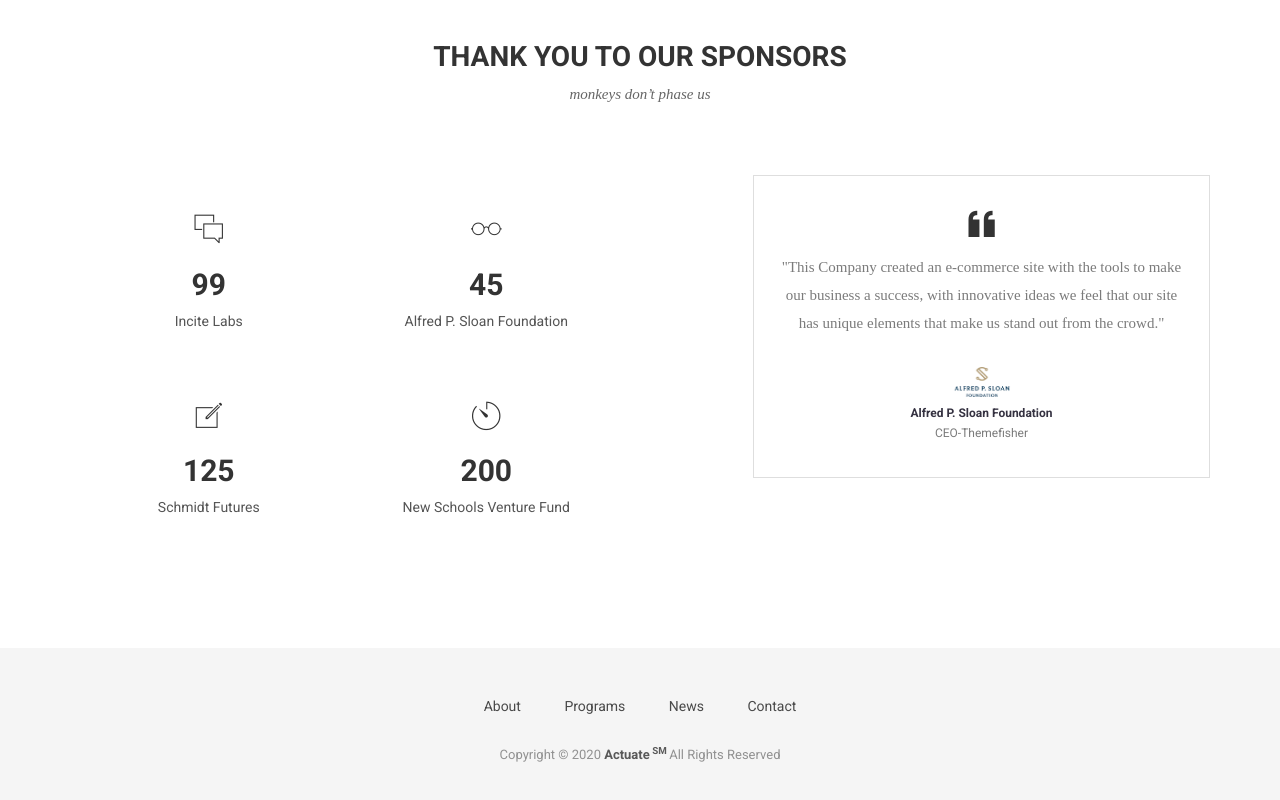
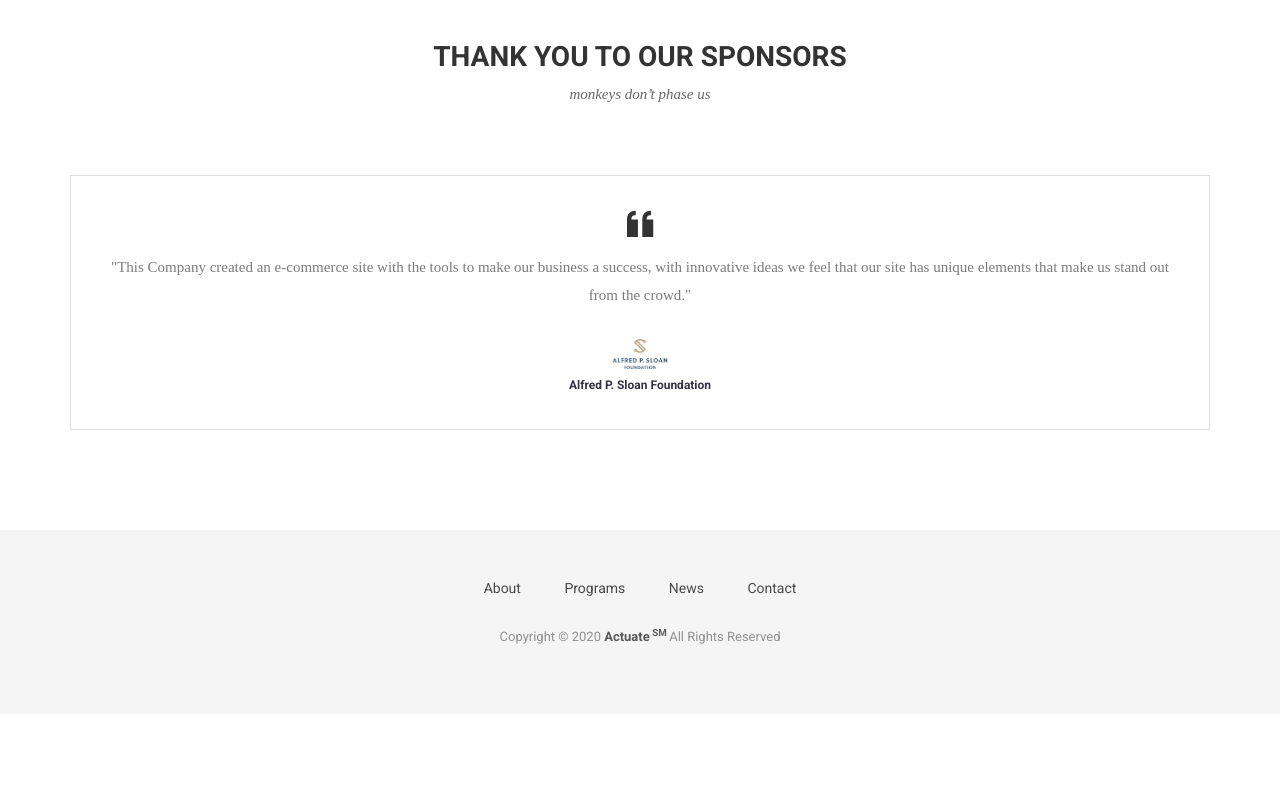
Before and after one commit to testuation/testuation.github.io, a plain HTML site: page index.html in a window 1280 px wide. Shown: the part 1611-2411 px from the top of the page. After the commit the page ends 2325 px from the top, so only its background shows below. Drawn offline with Linux system fonts and the light colour scheme; some packages are replaced by stand-ins of ours; a web font is replaced by a local one.

Commit message:
- testimonial change

```diff
--- a/index.html
+++ b/index.html
@@ -182,38 +182,7 @@
       </div>
     </div>
     <div class="row">
-      <div class="col-md-6">
-        <div class="block">
-          <ul class="counter-box clearfix">
-
-            <li class="counter-item">
-              <i class="ion-ios-chatboxes-outline"></i>
-              <h4 class="count" data-count="99">0</h4>
-              <span>Incite Labs</span>
-            </li>
-
-            <li class="counter-item">
-              <i class="ion-ios-glasses-outline"></i>
-              <h4 class="count" data-count="45">0</h4>
-              <span>Alfred P. Sloan Foundation</span>
-            </li>
-
-            <li class="counter-item">
-              <i class="ion-ios-compose-outline"></i>
-              <h4 class="count" data-count="125">0</h4>
-              <span>Schmidt Futures</span>
-            </li>
-
-            <li class="counter-item">
-              <i class="ion-ios-timer-outline"></i>
-              <h4 class="count" data-count="200">0</h4>
-              <span>New Schools Venture Fund</span>
-            </li>
-
-          </ul>
-        </div>
-      </div>
-      <div class="col-md-5 col-md-offset-1">
+      <div class="col-md-12">
         <div class="testimonial-carousel text-center">
           <div class="testimonial-slider owl-carousel">
 
@@ -221,8 +190,8 @@
               <i class="ion-quote"></i>
               <p>"This Company created an e-commerce site with the tools to make our business a success, with innovative ideas we feel that our site has unique elements that make us stand out from the crowd."</p>
               <div class="user">
-                <img src="/images/sponsor-logo-incite.png" alt="client">
-                <p><span>Incite Labs</span> CEO-Themefisher</p>
+                <a href="https://incite-national.org/"><img src="/images/sponsor-logo-incite.png" alt="client"></a>
+                <p><span>Incite Labs</span></p>
               </div>
             </div>
 
@@ -230,8 +199,8 @@
               <i class="ion-quote"></i>
               <p>"This Company created an e-commerce site with the tools to make our business a success, with innovative ideas we feel that our site has unique elements that make us stand out from the crowd."</p>
               <div class="user">
-                <img src="/%3ca%20href=%22https:/www.Hopewellfund.org%22%20src=%22images/sponsor-logo-hopewell.png%22%20%3c/a%3e" alt="client">
-                <p><span>The Hopewell Fund</span> CEO-Themefisher</p>
+                <a href="https://www.Hopewellfund.org"><img src="/images/sponsor-logo-hopewell.png" alt="client"></a>
+                <p><span>The Hopewell Fund</span></p>
               </div>
             </div>
 
@@ -239,8 +208,8 @@
               <i class="ion-quote"></i>
               <p>"This Company created an e-commerce site with the tools to make our business a success, with innovative ideas we feel that our site has unique elements that make us stand out from the crowd."</p>
               <div class="user">
-                <img src="/images/sponsor-logo-sloan.png" alt="client">
-                <p><span>Alfred P. Sloan Foundation</span> CEO-Themefisher</p>
+                <a href="https://www.sloan.org"><img src="/images/sponsor-logo-sloan.png" alt="client"></a>
+                <p><span>Alfred P. Sloan Foundation</span></p>
               </div>
             </div>
 
@@ -248,8 +217,8 @@
               <i class="ion-quote"></i>
               <p>"This Company created an e-commerce site with the tools to make our business a success, with innovative ideas we feel that our site has unique elements that make us stand out from the crowd."</p>
               <div class="user">
-                <img src="/images/sponsor-logo-schmidt-futures.png" alt="client">
-                <p><span>Schmidt Futures</span> CEO-Themefisher</p>
+                <a href="https://www.sloan.org"><img src="/images/sponsor-logo-schmidt-futures.png" alt="client"></a>
+                <p><span>Schmidt Futures</span></p>
               </div>
             </div>
 
@@ -257,17 +226,8 @@
               <i class="ion-quote"></i>
               <p>"This Company created an e-commerce site with the tools to make our business a success, with innovative ideas we feel that our site has unique elements that make us stand out from the crowd."</p>
               <div class="user">
-                <img src="/images/sponsor-logo-new-schools-venture-fund.png" alt="client">
-                <p><span>New Schools Venture Fund</span> CEO-Themefisher</p>
-              </div>
-            </div>
-
-            <div>
-              <i class="ion-quote"></i>
-              <p>"This Company created an e-commerce site with the tools to make our business a success, with innovative ideas we feel that our site has unique elements that make us stand out from the crowd."</p>
-              <div class="user">
-                <img src="/images/sponsor-logo-packard.png" alt="client">
-                <p><span>Alfred P. Sloan Foundation</span> CEO-Themefisher</p>
+                <a href="https://www.sloan.org"><img src="/images/sponsor-logo-new-schools-venture-fund.png" alt="client"></a>
+                <p><span>New Schools Venture Fund</span></p>
               </div>
             </div>
 
```
